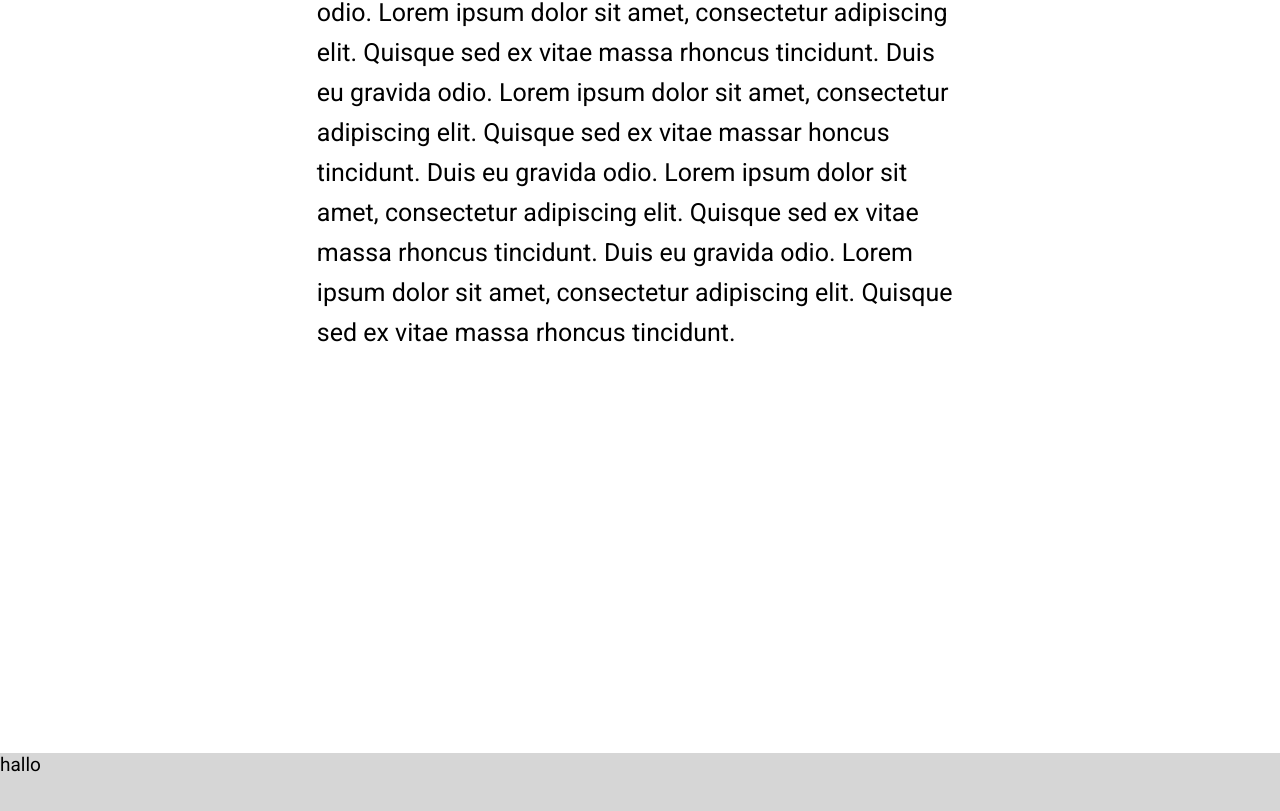
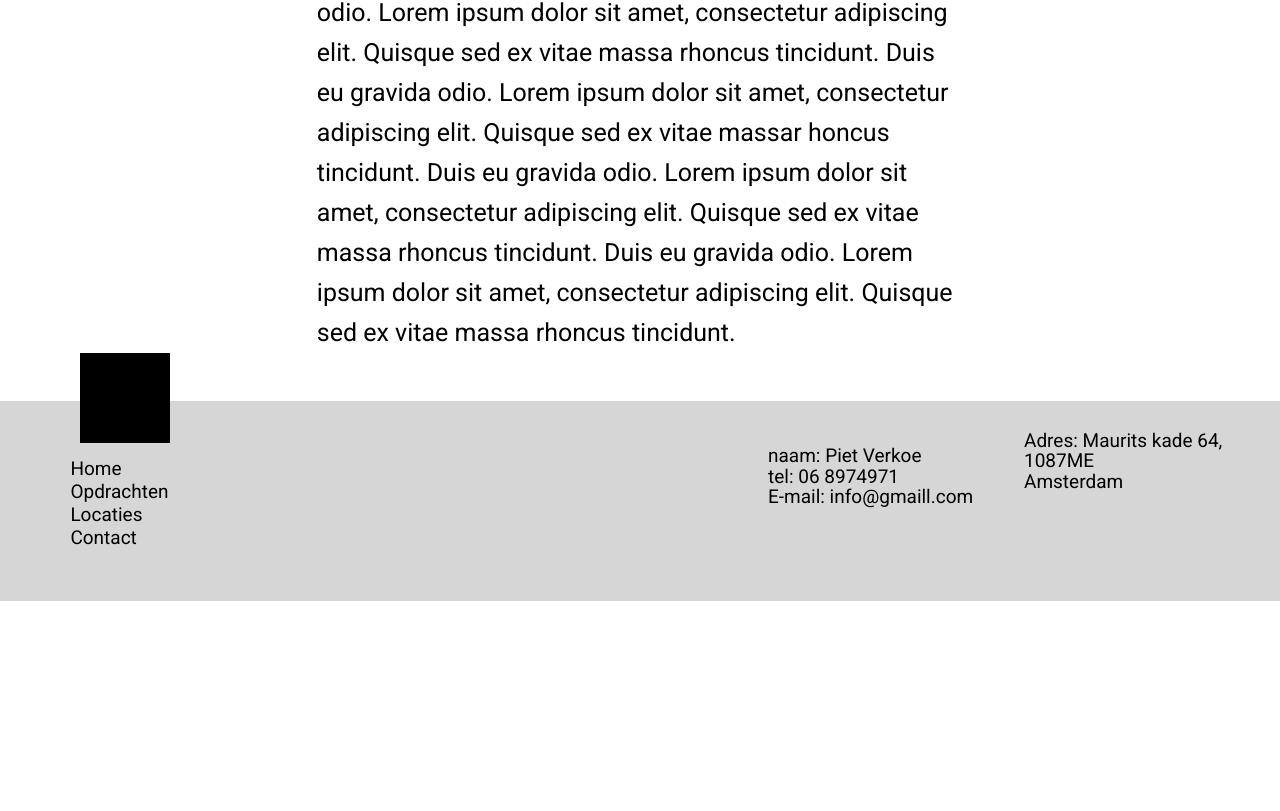
Before and after one commit to samuelbachmann/project-zero-bewegen, a plain HTML site: page index.html in a window 1280 px wide. Shown: the part 1487-2298 px from the top of the page. After the commit the page ends 2088 px from the top, so only its background shows below. Drawn offline with Linux system fonts and the light colour scheme.

Commit message:
foeter bijna af

```diff
--- a/index.html
+++ b/index.html
@@ -9,10 +9,10 @@
   <header>
     <nav>
       <ul>
-          <li><a href="index.html">Home</a></li>
-          <li><a href="lessen.html">opdrachten</a></li>
-          <li><a href="locatie.html">locaties</a></li>
-          <li><a href="contact.html">Contact</a></li>
+          <li><a class="niet_foeter" href="index.html">Home</a></li>
+          <li><a class="niet_foeter" href="lessen.html">opdrachten</a></li>
+          <li><a class="niet_foeter" href="locatie.html">locaties</a></li>
+          <li><a class="niet_foeter" href="contact.html">Contact</a></li>
 
       </ul>
     </nav>
@@ -53,8 +53,17 @@
       <div class="logovlak">
 
       </div>
-    <footer class=foeter>
-      <p>hallo</p>
+    <footer>
+      <a class="footer_text_1" href="index.html">Home</a><br>
+      <a class="footer_text_1" href="lessen.html">Opdrachten</a><br>
+      <a class="footer_text_1" href="locatie.html">Locaties</a><br>
+      <a class="footer_text_1" href="contact.html">Contact</a>
+      <p class="footer_text_2">naam: Piet Verkoe</p><br>
+      <p class="footer_text_2">tel: 06 8974971</p><br>
+      <p class="footer_text_2">E-mail: info@gmaill.com</p><br>
+      <p class="footer_text_3">Adres: Maurits kade 64,</p><br>
+      <p class="footer_text_3">             1087ME</p><br>
+      <p class="footer_text_3">             Amsterdam</p>
     </footer>
   </body>
 </html>
--- a/style.css
+++ b/style.css
@@ -55,7 +55,7 @@ article{
   font-family: Roboto;
   margin-top: 30vh;
   width: 75%;
-  height: 80vh;
+
 }
 
 .opdrachten{
@@ -100,7 +100,7 @@ li {
   float: left;
 }
 
-li a {
+li .niet_foeter {
   display: block;
   color: black;
   text-align: center;
@@ -110,16 +110,10 @@ li a {
   font-weight: 400;
 }
 
-li a:hover {
+li .niet_foeter:hover {
   background-color: #CAF1D3;
   transition: 0.3s;
 }
-<<<<<<< HEAD
-
-
-
-=======
->>>>>>> 3749b46c94dd02e4e588a7452e1e24665954f36b
 
 .oosterparkmap{
   margin-top: 32vh;
@@ -132,38 +126,50 @@ li a:hover {
   padding-left: 37%;
 }
 
-<<<<<<< HEAD
-<<<<<<< HEAD
-=======
-
->>>>>>> 3749b46c94dd02e4e588a7452e1e24665954f36b
-=======
->>>>>>> e0e90664e09302d5d06880d31400b09ebedde5bf
 .home{
   background-color: #eeeeee;
 }
+
+
+/* --------------footer---------------- */
+
+
 footer{
   background-color: #d6d6d6;
   height: 25vh;
   font-size: 19px;
   font-family: roboto;
-  margin-top: 70vh;
+  margin-top: 6vh;
+  /* margin-top: 70vh; */
 
 }
-<<<<<<< HEAD
-=======
-
->>>>>>> 3749b46c94dd02e4e588a7452e1e24665954f36b
 .logovlak{
-  width: 6%;
-  padding-top: 6%;
-  background-color: red;
-  margin-top: 65vh;
+  width: 7%;
+  padding-top: 7%;
+  background-color: black;
+  /* margin-top: 65vh; */
   margin-left: 10vh;
   position: absolute;
-  margin-top: -25vh;
-<<<<<<< HEAD
-  margin-left:
-=======
->>>>>>> 3749b46c94dd02e4e588a7452e1e24665954f36b
+  /* margin-top: 64vh; */
+  margin-top: 0vh;
+  /* margin-bottom: 7vh; */
 }
+.footer_text_1{
+  padding-left: 5.5%;
+  margin-top: 7vh;
+  position: absolute;
+  text-decoration: none;
+  color: black;
+  /* font-style: "roboto": bold; */
+}
+.footer_text_2{
+  margin-left: 60%;
+  margin-top: -3%;
+  padding-top: 1%;
+}
+.footer_text_3{
+  margin-left: 80%;
+  margin-top: -9%;
+  padding-top: 1%;
+  margin-bottom: 6%;
+}
```
